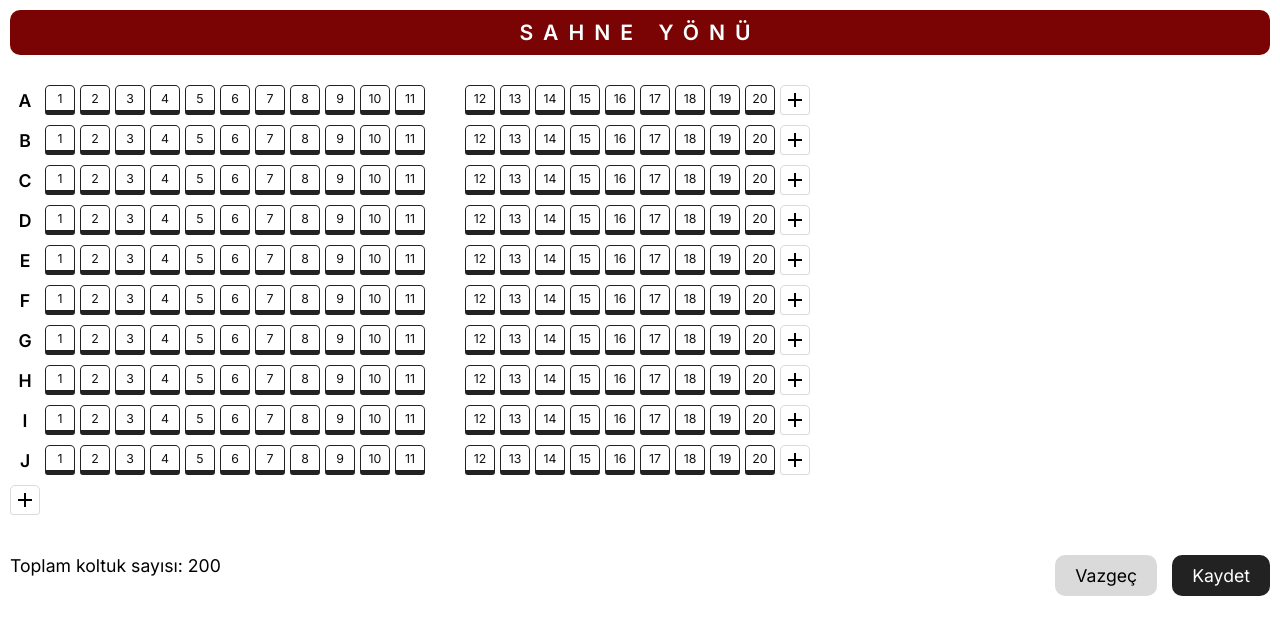
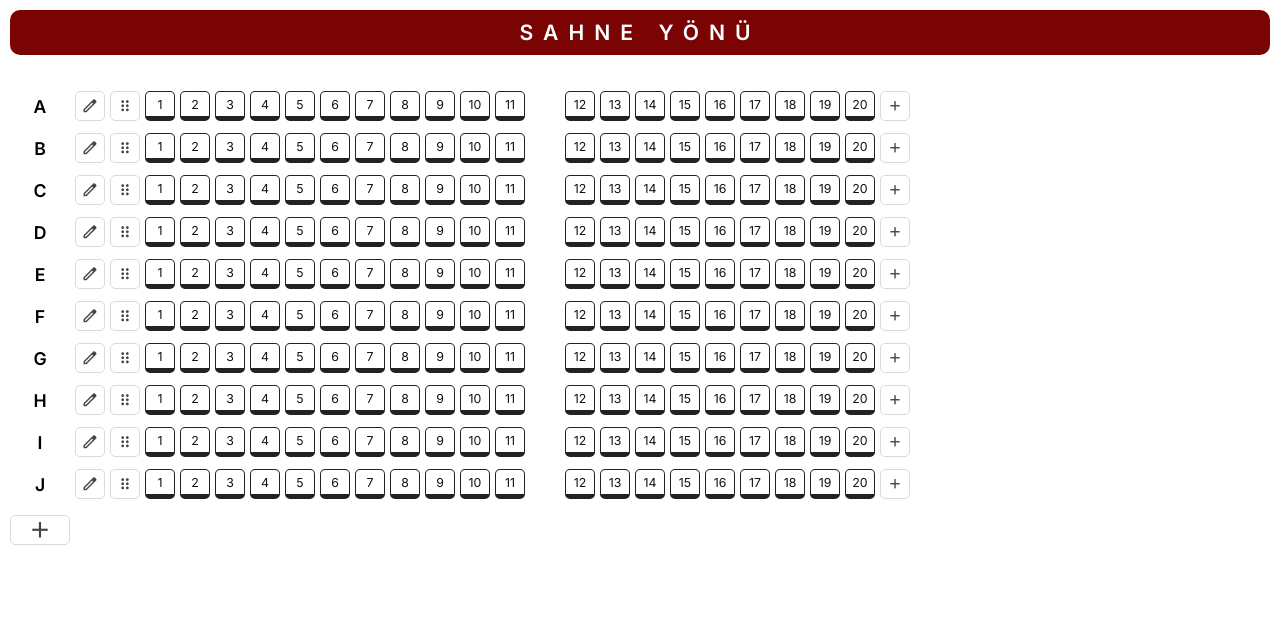
Before and after one commit to cenksari/react-seatmap-creator, a React (Create React App) app: page / in a window 1280 px wide. Shown: the top 634 px of the page. Built offline with nearby package versions, Linux system fonts and the light colour scheme.

Commit message:
Add new row and row components.

```diff
--- a/src/App.tsx
+++ b/src/App.tsx
@@ -7,6 +7,7 @@ import './map.css';
 import data from './data/data.json';
 
 // components
+import Row from './components/Row';
 import Seat from './components/Seat';
 import NewRow from './components/NewRow';
 import NewSeat from './components/NewSeat';
@@ -49,8 +50,7 @@ const App = (): React.JSX.Element => {
       <div className='stage'>SAHNE YÖNÜ</div>
 
       {Array.from(seatData.entries()).map(([row, seatsInRow]) => (
-        <div key={row} data-row-id={row} className='flex flex-gap-small row'>
-          <div className='row-label'>{row}</div>
+        <Row key={row} row={row}>
           {seatsInRow.map((seat: ISeat) => (
             <Seat
               id={seat.id}
@@ -61,23 +61,10 @@ const App = (): React.JSX.Element => {
             />
           ))}
           <NewSeat row={row} />
-        </div>
+        </Row>
       ))}
+
       <NewRow />
-
-      <div className='flex flex-space-between buttons'>
-        <div>
-          Toplam koltuk sayısı: <strong>200</strong>
-        </div>
-        <div className='flex flex-gap-medium'>
-          <button type='button' className='button gray'>
-            Vazgeç
-          </button>
-          <button type='button' className='button black'>
-            Kaydet
-          </button>
-        </div>
-      </div>
     </div>
   );
 };
--- a/src/components/NewRow.tsx
+++ b/src/components/NewRow.tsx
@@ -13,11 +13,11 @@ const NewRow = (): React.JSX.Element => {
   });
 
   return (
-    <div ref={ref} className='flex flex-gap-smallrow relative'>
+    <div ref={ref} className='flex flex-gap-smallrow relative new-row'>
       <button
         type='button'
         onClick={() => setMenuOpened(!menuOpened)}
-        className={menuOpened ? `seat mini-button active` : `seat mini-button`}
+        className={menuOpened ? `row-label mini-button active` : `row-label mini-button`}
       >
         <span className='material-symbols-outlined'>add</span>
       </button>
@@ -25,7 +25,7 @@ const NewRow = (): React.JSX.Element => {
       {menuOpened && (
         <div className='flex flex-gap flex-column dropdown'>
           <button type='button'>Sıra ekle</button>
-          <button type='button'>Boşluk ekle</button>
+          <button type='button'>Boş sıra ekle</button>
         </div>
       )}
     </div>
--- /dev/null
+++ b/src/components/Row.tsx
@@ -0,0 +1,24 @@
+import React from 'react';
+
+// interfaces
+interface IProps {
+  row: string;
+  children: React.ReactNode;
+}
+
+const Row = ({ row, children }: IProps): React.JSX.Element => {
+  return (
+    <div key={row} data-row-id={row} className='flex flex-gap-small row'>
+      <div className='row-label'>{row}</div>
+      <button type='button' className='seat mini-button'>
+        <span className='material-symbols-outlined'>edit</span>
+      </button>
+      <button type='button' className='seat mini-button'>
+        <span className='material-symbols-outlined'>drag_indicator</span>
+      </button>
+      {children}
+    </div>
+  );
+};
+
+export default Row;
--- a/src/map.css
+++ b/src/map.css
@@ -62,6 +62,7 @@ button {
 .mini-button {
   border-radius: 5px;
   border: 1px solid #dadada;
+  background-color: #ffffff;
 }
 
 .mini-button:hover {
@@ -75,6 +76,11 @@ button {
 
 .mini-button.active {
   background-color: #dadada;
+}
+
+.mini-button span {
+  font-size: 1.5em;
+  color: #444444;
 }
 
 .button.gray {
@@ -144,7 +150,6 @@ button {
 
 .container {
   margin: 10px;
-  overflow: auto;
   user-select: none;
   white-space: nowrap;
   --webkit-user-select: none;
@@ -162,13 +167,21 @@ button {
   background-color: #7a0404;
 }
 
+.new-row {
+  margin-top: 10px;
+}
+
 .row {
-  margin-bottom: 10px;
+  padding: 6px 0;
+}
+
+.row:hover {
+  background-color: #f5f5f5;
 }
 
 .row-label {
   display: flex;
-  min-width: 30px;
+  min-width: 60px;
   min-height: 30px;
   font-weight: 600;
   align-items: center;
@@ -177,16 +190,13 @@ button {
 
 .seat {
   display: flex;
+  cursor: pointer;
   min-width: 30px;
   min-height: 30px;
   font-size: 0.7em;
-  cursor: pointer;
+  border-radius: 5px;
   align-items: center;
   justify-content: center;
-  border-top-left-radius: 5px;
-  border-top-right-radius: 5px;
-  border-bottom-left-radius: 3px;
-  border-bottom-right-radius: 3px;
 }
 
 .seat.empty {
@@ -225,11 +235,10 @@ button {
 }
 
 .dropdown {
-  top: 0;
+  top: 35px;
   z-index: 9999;
-  margin-left: 35px;
   position: absolute;
-  border-radius: 3px;
+  border-radius: 5px;
   border: 1px solid #ffffff;
   background-color: #222222;
 }
```
